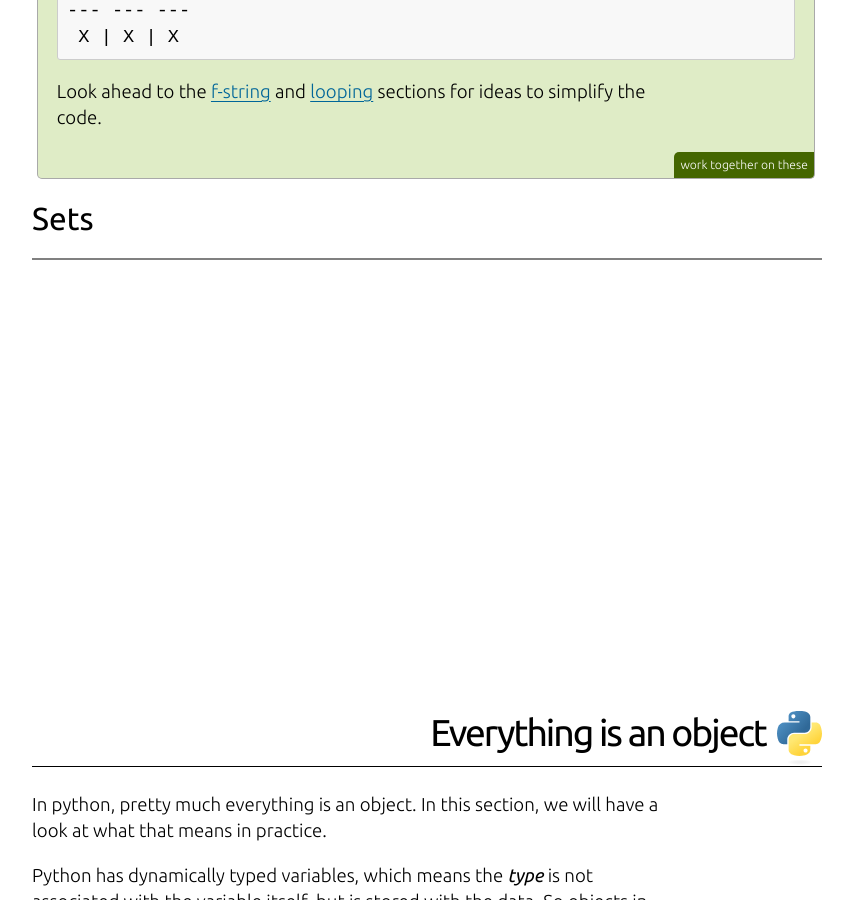
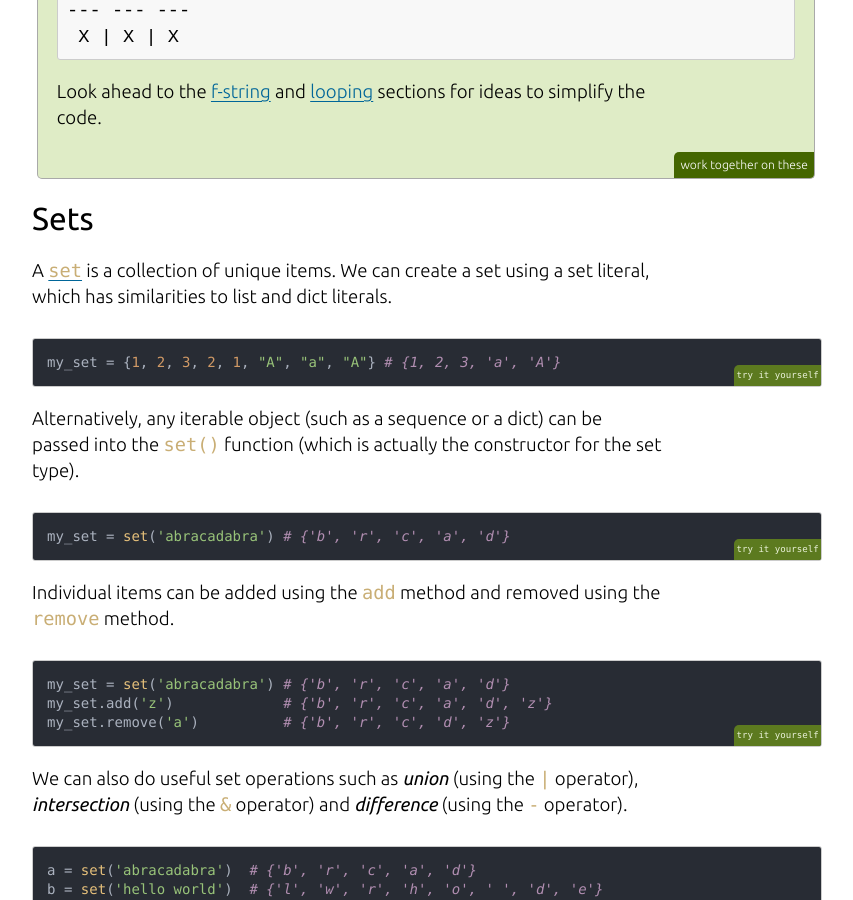
Before and after one commit to GAMR1520/GAMR1520, a Jekyll site: the page built from lab-1.2.md, in a window 1280 px wide and 900 px high, scrolled down 15939 px. Shown: the whole window, without its empty margins (213-1066 px from the left). Built offline with Jekyll 4.4.1, drawn with Linux system fonts in a browser that asks for light colours; nearby versions of some CDN libraries; our own code applies the rules of GitHub Pages for plain Markdown files; some of the changed text lies outside the part shown.

Commit message:
section on sets

````diff
--- a/lab-1.2.md
+++ b/lab-1.2.md
@@ -582,6 +582,38 @@ X X X </pre>
 
 ## Sets
 
+A [`set`](https://docs.python.org/3/library/stdtypes.html#set) is a collection of unique items.
+We can create a set using a set literal, which has similarities to list and dict literals.
+
+```python
+my_set = {1, 2, 3, 2, 1, "A", "a", "A"} # {1, 2, 3, 'a', 'A'}
+```
+
+Alternatively, any iterable object (such as a sequence or a dict) can be passed into the `set()` function (which is actually the constructor for the set type).
+
+```python
+my_set = set('abracadabra') # {'b', 'r', 'c', 'a', 'd'}
+```
+
+Individual items can be added using the `add` method and removed using the `remove` method.
+
+```python
+my_set = set('abracadabra') # {'b', 'r', 'c', 'a', 'd'}
+my_set.add('z')             # {'b', 'r', 'c', 'a', 'd', 'z'}
+my_set.remove('a')          # {'b', 'r', 'c', 'd', 'z'}
+```
+
+We can also do useful set operations such as *union* (using the `|` operator), *intersection* (using the `&` operator) and *difference* (using the `-` operator).
+
+```python
+a = set('abracadabra')  # {'b', 'r', 'c', 'a', 'd'}
+b = set('hello world')  # {'l', 'w', 'r', 'h', 'o', ' ', 'd', 'e'}
+a | b                   # {'b', 'l', 'w', 'r', 'h', 'c', 'o', 'a', 'd', ' ', 'e'}
+a & b                   # {'r', 'd'}
+a - b                   # {'b', 'c', 'a'}
+b - a                   # {'l', 'w', 'h', 'o', ' ', 'e'}
+```
+
 # Everything is an object
 
 In python, pretty much everything is an object.
````
